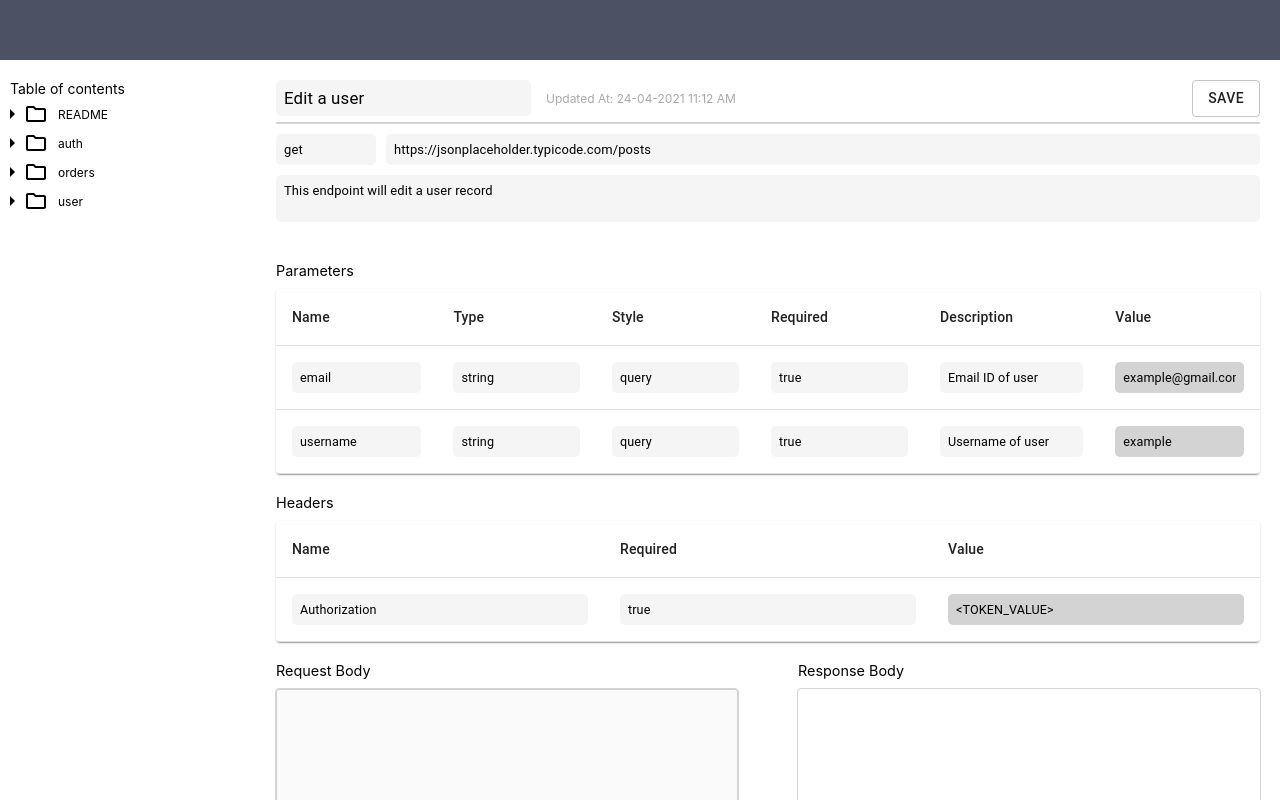
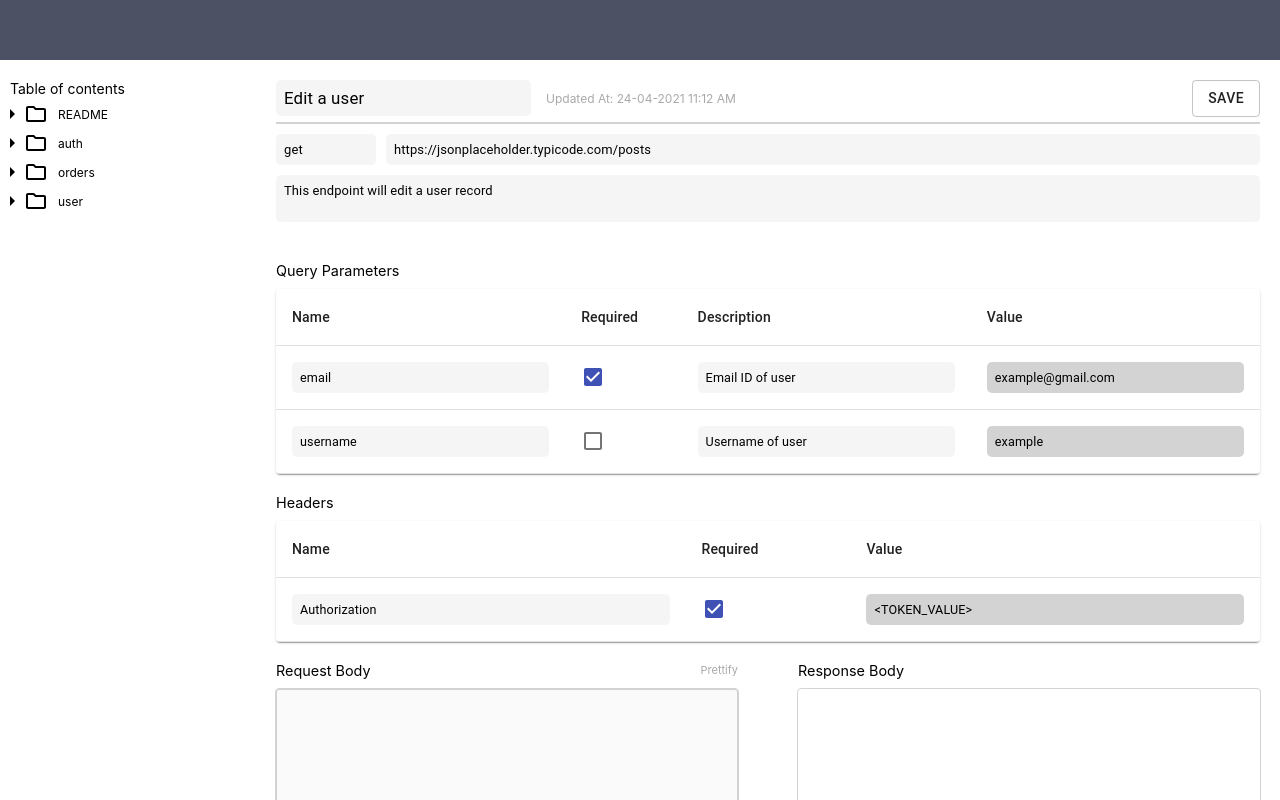
Before and after one commit to parasagrawal71/api-documenter, a React (Create React App) app: page / in a window 1280 px wide. Both pictures are taken after a click on the button "EDIT". Shown: the top 800 px of the page. Built offline with nearby package versions, Linux system fonts and the light colour scheme.

Commit message:
validateJSON and prettify, Add checkbox for required

```diff
--- a/src/assets/endpoints.json
+++ b/src/assets/endpoints.json
@@ -7,17 +7,13 @@
     "parameters": [
       {
         "name": "email",
-        "type": "string",
-        "style": "query",
         "required": true,
         "description": "Email ID of user",
         "value": "example@gmail.com"
       },
       {
         "name": "username",
-        "type": "string",
-        "style": "query",
-        "required": true,
+        "required": false,
         "description": "Username of user",
         "value": "example"
       }
--- a/src/components/appTable/AppTable.jsx
+++ b/src/components/appTable/AppTable.jsx
@@ -11,7 +11,10 @@ import {
 import { makeStyles } from "@material-ui/core/styles";
 
 // IMPORT USER-DEFINED COMPONENTS HERE
-import { ThemeTextField } from "utils/commonStyles/styledComponents";
+import {
+  ThemeTextField,
+  ThemeCheckbox,
+} from "utils/commonStyles/styledComponents";
 import { capitalizeFirstLetter } from "utils/functions";
 
 // IMPORT ASSETS HERE
@@ -41,7 +44,25 @@ const AppTable = (props) => {
     fieldValue,
     isMultiline
   ) => {
-    return headerKey === "value" || addMode || editMode ? (
+    if (headerKey === "required") {
+      return addMode || editMode ? (
+        <ThemeCheckbox
+          color="primary"
+          checked={Boolean(fieldValue)}
+          onClick={(e) => {
+            dispatchEndpoint({
+              type: arrayKey,
+              payload: [headerKey, rowIndex, e?.target?.checked],
+            });
+          }}
+        />
+      ) : fieldValue ? (
+        "required"
+      ) : (
+        "optional"
+      );
+    } else if (headerKey === "value" || addMode || editMode) {
+      return (
         <ThemeTextField
           variant="outlined"
           disabled={headerKey === "value" && (editMode || addMode)}
@@ -55,9 +76,10 @@ const AppTable = (props) => {
           }}
           rows={2}
         />
-    ) : (
-      fieldValue
       );
+    } else {
+      return fieldValue;
+    }
   };
 
   return (
--- a/src/components/endpoint/Endpoint.jsx
+++ b/src/components/endpoint/Endpoint.jsx
@@ -10,6 +10,7 @@ import {
   capitalizeFirstLetter,
   getStatusText,
   prettyPrintJson,
+  validateJSON,
 } from "utils/functions";
 import AppTableComponent from "components/appTable/AppTable";
 import PopupComponent from "components/popup/Popup";
@@ -31,6 +32,7 @@ const Endpoint = (props) => {
   const [popupContent, setPopupContent] = useState(false);
   const [requestBody, setRequestBody] = useState("");
   const [apiResponse, setApiResponse] = useState("");
+  const [invalidReqBody, setInvalidReqBody] = useState(false);
 
   const endpointReducers = (state, action) => {
     let updateArr = [];
@@ -104,14 +106,6 @@ const Endpoint = (props) => {
     {
       displayName: "Name",
       key: "name",
-    },
-    {
-      displayName: "Type",
-      key: "type",
-    },
-    {
-      displayName: "Style",
-      key: "style",
     },
     {
       displayName: "Required",
@@ -199,6 +193,11 @@ const Endpoint = (props) => {
       return param;
     });
 
+    if (requestBody && !validateJSON(requestBody)) {
+      setInvalidReqBody(true);
+      return console.log("Invalid");
+    }
+
     axios
       .request({
         method: endpoint?.method,
@@ -250,6 +249,15 @@ const Endpoint = (props) => {
       });
   };
 
+  const prettifyRequestBody = () => {
+    if (!validateJSON(requestBody)) {
+      return setInvalidReqBody(true);
+    }
+
+    const prettyReqBody = JSON.stringify(JSON.parse(requestBody), undefined, 4);
+    setRequestBody(prettyReqBody);
+  };
+
   return (
     <section className={appStyles["main-container"]}>
       <section className={appStyles["main-header"]}>
@@ -287,7 +295,7 @@ const Endpoint = (props) => {
 
       {/* ************************************* PARAMETERS starts here ************************************ */}
       <section className={appStyles.parameters}>
-        <div className={appStyles.parameters__title}>Parameters</div>
+        <div className={appStyles.parameters__title}>Query Parameters</div>
         <AppTableComponent
           tableHeaders={parameterTableHeaders}
           tableRows={endpoint?.parameters}
@@ -316,7 +324,18 @@ const Endpoint = (props) => {
       {/* *************************** REQUEST and RESPONSE BODY starts here ******************************* */}
       <section className={appStyles["request-response-bodies"]}>
         <section className={appStyles["request-body"]}>
-          <div className={appStyles["request-body__title"]}>Request Body</div>
+          <div className={appStyles["request-body__title"]}>
+            <span>Request Body</span>
+            <span
+              className={appStyles.prettify}
+              role="button"
+              tabIndex="0"
+              onKeyDown={() => {}}
+              onClick={prettifyRequestBody}
+            >
+              Prettify
+            </span>
+          </div>
           <textarea
             ref={jsonTextareaRef}
             id="json-textarea"
@@ -324,10 +343,14 @@ const Endpoint = (props) => {
             rows="15"
             value={requestBody}
             onChange={(e) => {
+              setInvalidReqBody(false);
               setRequestBody(e?.target?.value);
             }}
             disabled={addMode || editMode}
           />
+          <span className={appStyles.invalidJSONErr}>
+            {invalidReqBody ? "Invalid JSON" : ""}
+          </span>
         </section>
 
         <section className={appStyles["response-body"]}>
--- a/src/components/endpoint/Endpoint.module.scss
+++ b/src/components/endpoint/Endpoint.module.scss
@@ -77,16 +77,26 @@
 
   .request-response-bodies {
     @include flex-row-sb;
-    margin-bottom: 20px;
+    margin-bottom: 30px;
 
     .request-body {
       flex: 1;
       margin-right: 60px;
       @include flex-col;
       height: 250px;
+      position: relative;
 
       .request-body__title {
         padding-bottom: 10px;
+        display: flex;
+        justify-content: space-between;
+        align-items: center;
+
+        .prettify {
+            cursor: pointer;
+            color: darkgrey;
+            font-size: 11px;
+        }
       }
 
       .request-body__json {
@@ -105,6 +115,13 @@
           background-color: rgba(0, 0, 0, 0.2);
           border-radius: 5px;
         }
+      }
+
+      .invalidJSONErr {
+          position: absolute;
+          right: 0;
+          bottom: -20px;
+          color: red;
       }
     }
 
--- a/src/utils/commonStyles/styledComponents.js
+++ b/src/utils/commonStyles/styledComponents.js
@@ -1,5 +1,5 @@
 import styled from "styled-components";
-import { TextField } from "@material-ui/core";
+import { TextField, Checkbox } from "@material-ui/core";
 
 export const ThemeTextField = styled(TextField)({
   width: (props) => (props?.width ? props.width : "100%"),
@@ -36,3 +36,7 @@ export const ThemeTextField = styled(TextField)({
     padding: 8,
   },
 });
+
+export const ThemeCheckbox = styled(Checkbox)({
+  padding: 0,
+});
--- a/src/utils/functions/index.js
+++ b/src/utils/functions/index.js
@@ -37,3 +37,12 @@ export const getStatusText = (statusCode) => {
 
   return statuses[Number(statusCode)];
 };
+
+export const validateJSON = (jsonStringToValidate) => {
+  try {
+    JSON.parse(jsonStringToValidate);
+  } catch (e) {
+    return false;
+  }
+  return true;
+};
```
Also changed, not shown: .eslintrc.json. Lines whose indentation alone changed are shown as unchanged.
